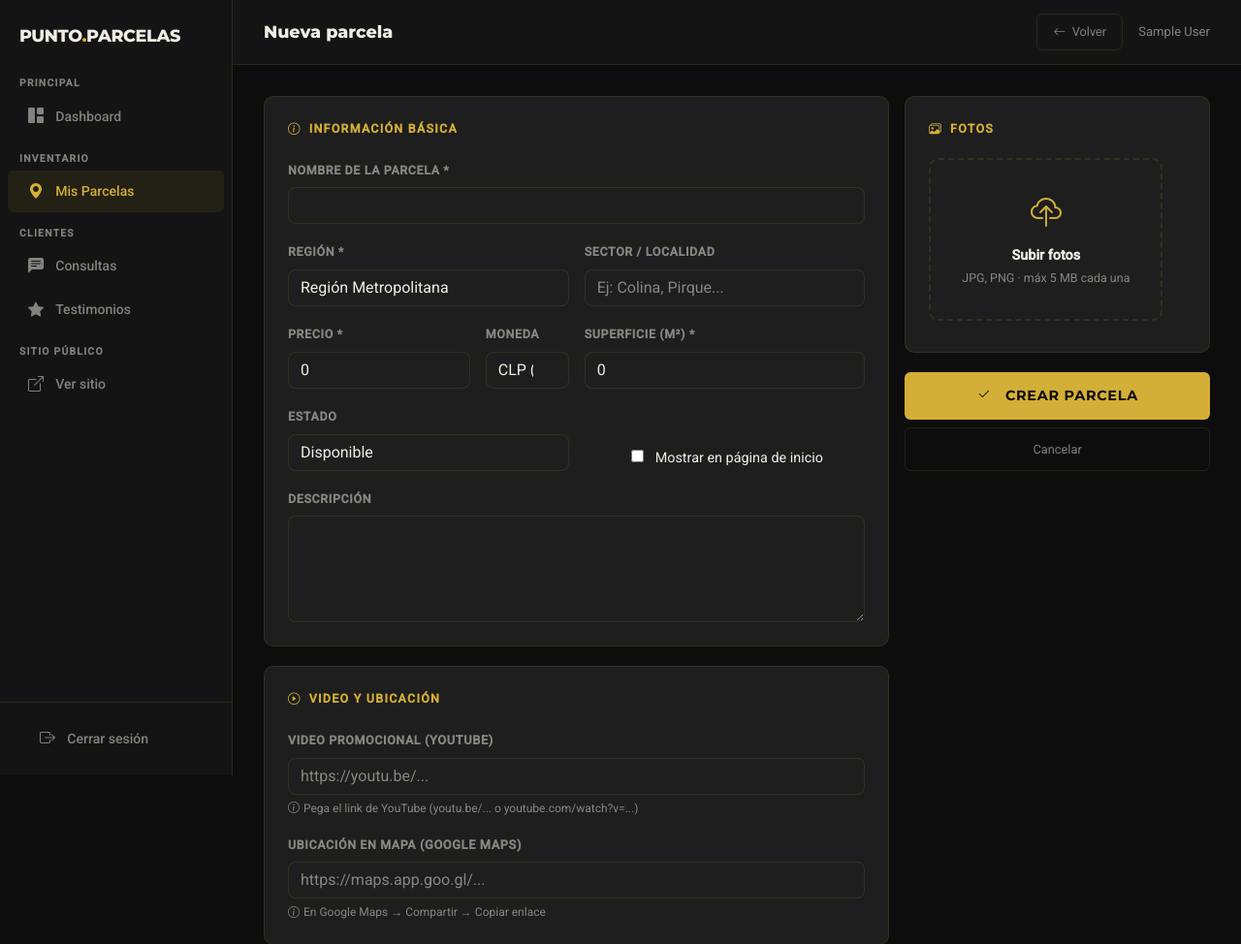
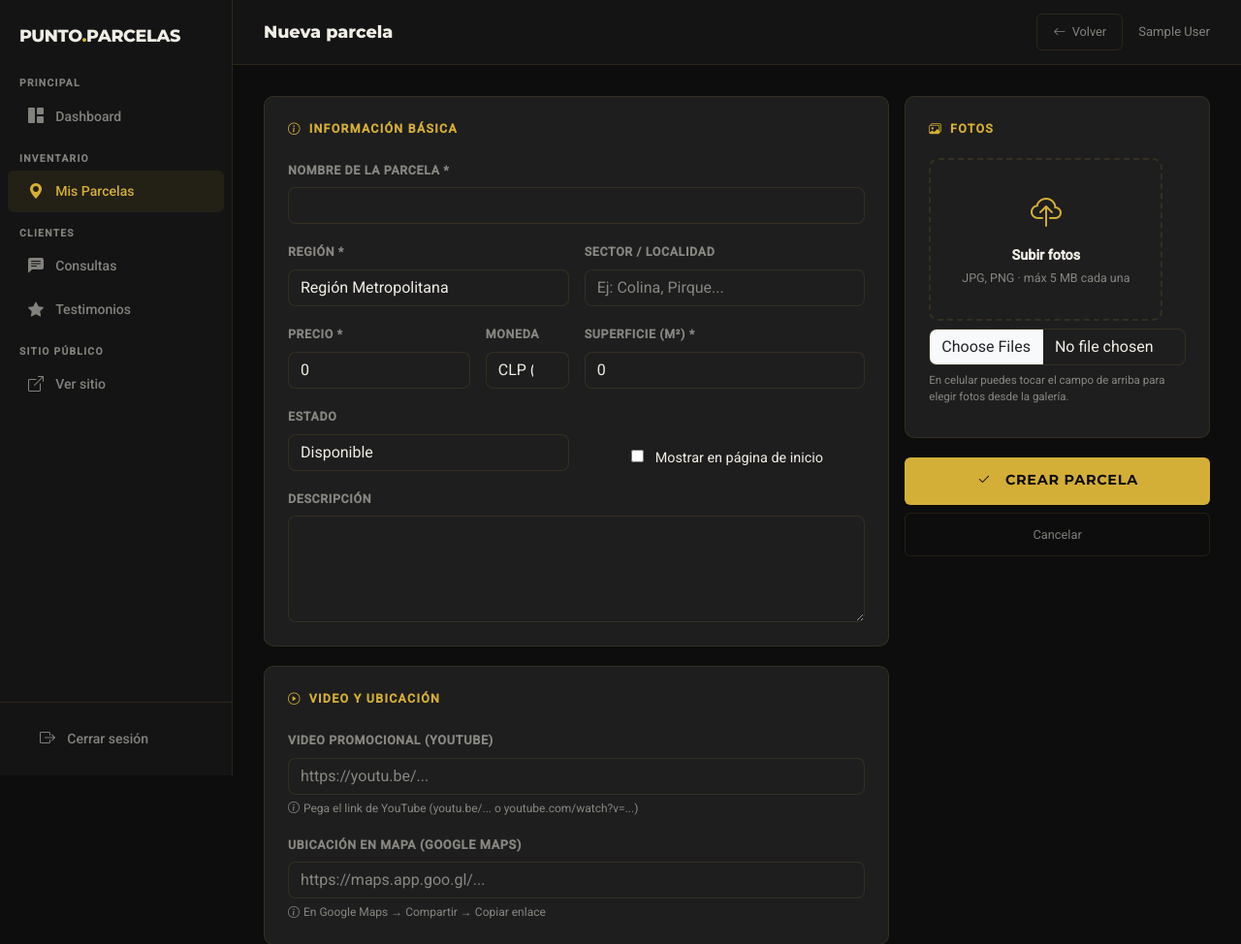
Before and after one commit to GoGo-DevS/puntoparcelas, a Django app: page /admin-panel/parcelas/nueva/ in a window 1280 px wide. Shown: the top 974 px of the page at 97% size. Run offline with Django 5.2, Linux system fonts and the light colour scheme; the visitor is signed in with stand-in values (Sample User, id 1).

Commit message:
fix: habilitar fotos en panel demo Render

```diff
--- a/config/urls.py
+++ b/config/urls.py
@@ -1,7 +1,8 @@
 from django.contrib import admin
-from django.urls import path, include
+from django.urls import path, include, re_path
 from django.conf import settings
 from django.conf.urls.static import static
+from django.views.static import serve
 from core import views as core_views
 
 urlpatterns = [
@@ -14,3 +15,9 @@ urlpatterns = [
 
 if settings.DEBUG:
     urlpatterns += static(settings.MEDIA_URL, document_root=settings.MEDIA_ROOT)
+elif not getattr(settings, 'CLOUDINARY_URL', ''):
+    # Demo Render/SQLite: sirve uploads locales aun con DEBUG=false.
+    # Para produccion real usar CLOUDINARY_URL, porque el filesystem de Render es efimero.
+    urlpatterns += [
+        re_path(r'^media/(?P<path>.*)$', serve, {'document_root': settings.MEDIA_ROOT}),
+    ]
--- a/panel/templates/panel/parcela_form.html
+++ b/panel/templates/panel/parcela_form.html
@@ -142,8 +142,11 @@
           <div style="font-weight:600; font-size:.9rem;">Subir fotos</div>
           <div style="font-size:.78rem; color:var(--pp-muted); margin-top:.25rem;">JPG, PNG · máx 5 MB cada una</div>
         </label>
-        <input type="file" id="fotosInput" name="fotos_nuevas" multiple accept="image/*" style="display:none;"
+        <input type="file" id="fotosInput" name="fotos_nuevas" multiple accept="image/*" class="form-control mt-2"
                onchange="mostrarVista(this)">
+        <div style="font-size:.72rem; color:var(--pp-muted); margin-top:.45rem;">
+          En celular puedes tocar el campo de arriba para elegir fotos desde la galería.
+        </div>
         <div id="fotosPreview" class="d-flex flex-wrap gap-2 mt-2"></div>
       </div>
 
--- a/panel/views.py
+++ b/panel/views.py
@@ -119,12 +119,17 @@ def foto_delete(request, pk):
 
 
 def _procesar_fotos(request, parcela):
+    nuevas = []
     for f in request.FILES.getlist('fotos_nuevas'):
-        FotoParcela.objects.create(parcela=parcela, imagen=f)
+        nuevas.append(FotoParcela.objects.create(parcela=parcela, imagen=f))
+
     principal_id = request.POST.get('foto_principal')
     if principal_id:
         parcela.fotos.update(principal=False)
         parcela.fotos.filter(pk=principal_id).update(principal=True)
+    elif nuevas and not parcela.fotos.filter(principal=True).exists():
+        nuevas[0].principal = True
+        nuevas[0].save(update_fields=['principal'])
 
 
 # ── CONSULTAS ───────────────────────────────────────────────────
```
Also changed, not shown: DEPLOY_RENDER.md (+8 -0 lines).
